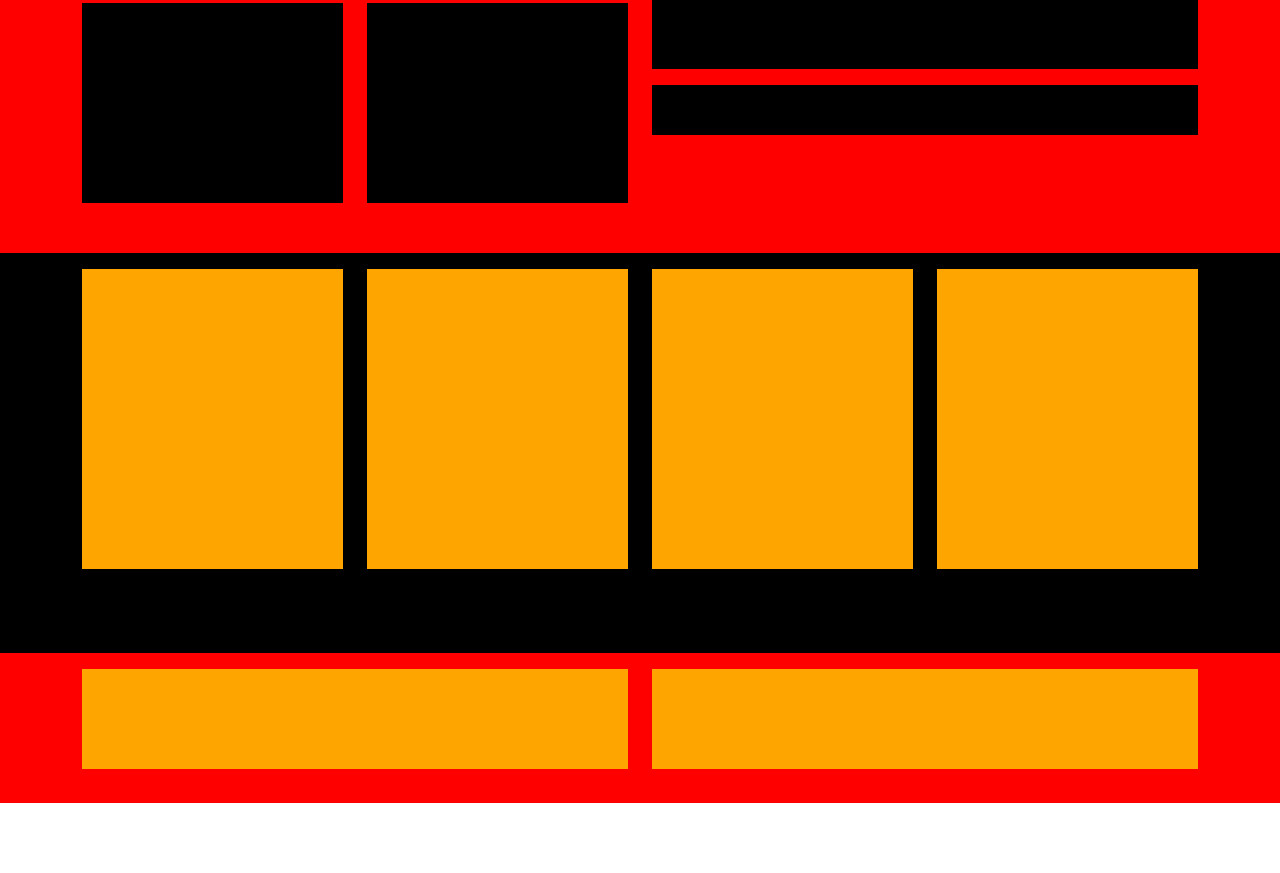
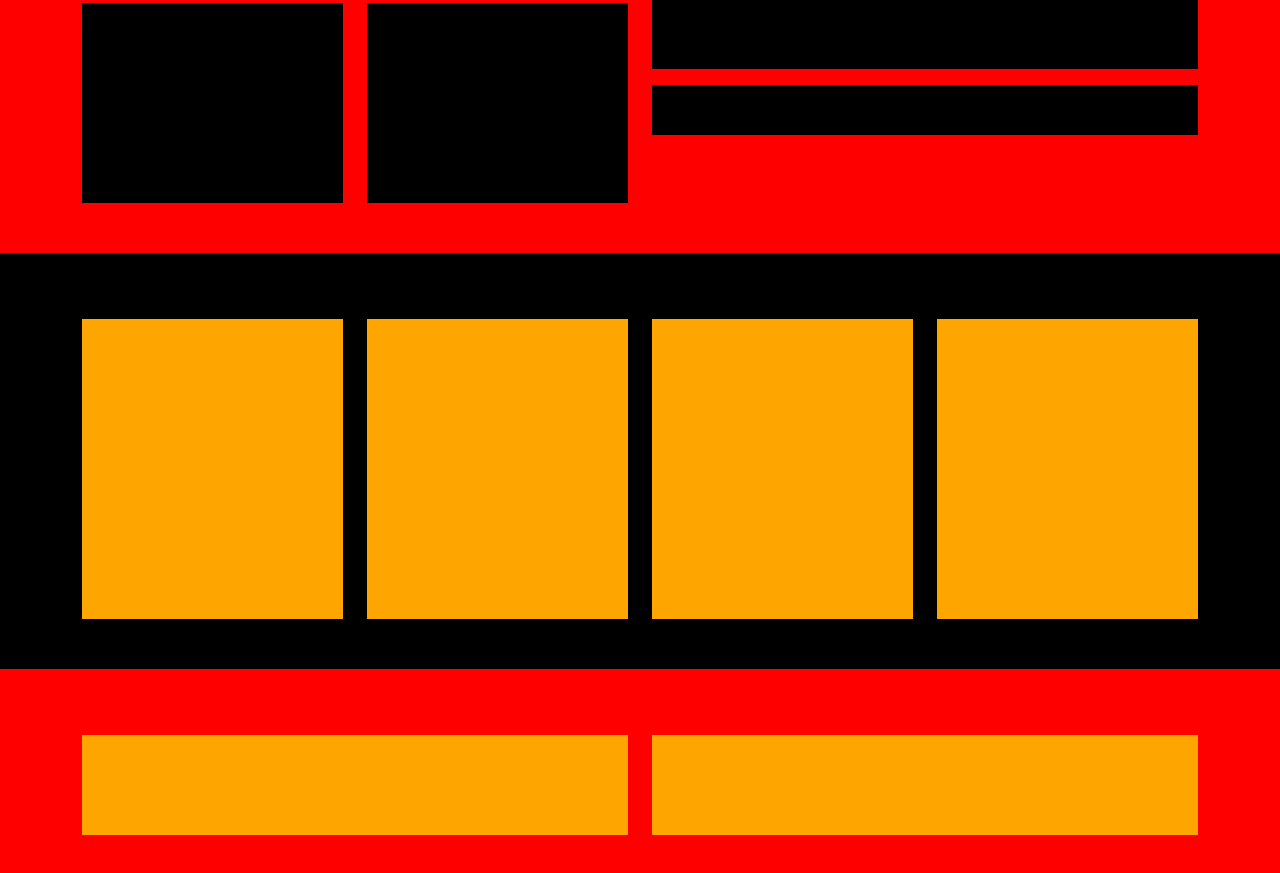
Before and after one commit to vishva1212/layout3, a plain HTML site: page index.html in a window 1280 px wide. Shown: the part 7151-8024 px from the top of the page. Before the commit the page ends 7954 px from the top, so only its background shows below. Drawn offline with Linux system fonts and the light colour scheme.

Commit message:
Update layout.css

```diff
--- a/layout.css
+++ b/layout.css
@@ -328,7 +328,7 @@
 					/*---Presento start--------------*/
 				   .Presento{
 					   background-color:black;
-					   height:400px;
+					   padding:50px 0;
 
 				   }
 
@@ -344,7 +344,7 @@
 					/*---Presento start--------------*/
 				   .end{
 					   background-color:red;
-					   height:150px;
+					    padding:50px 0;
 
 				   }
 
```
